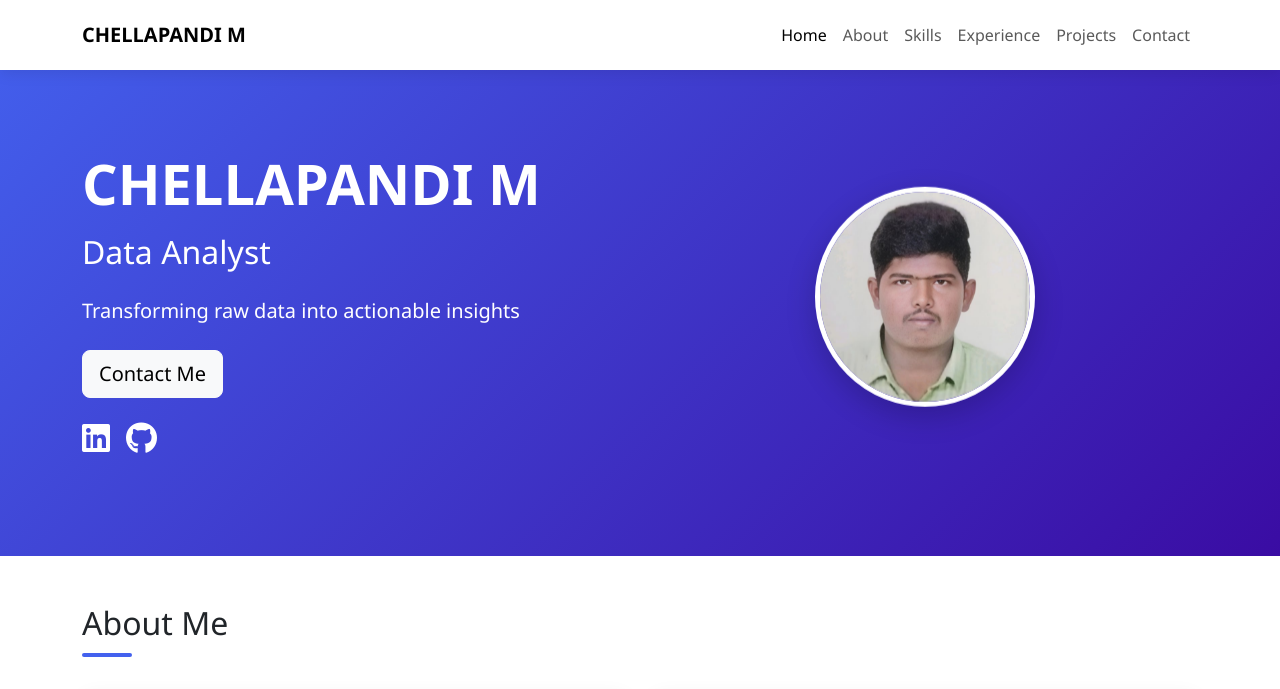
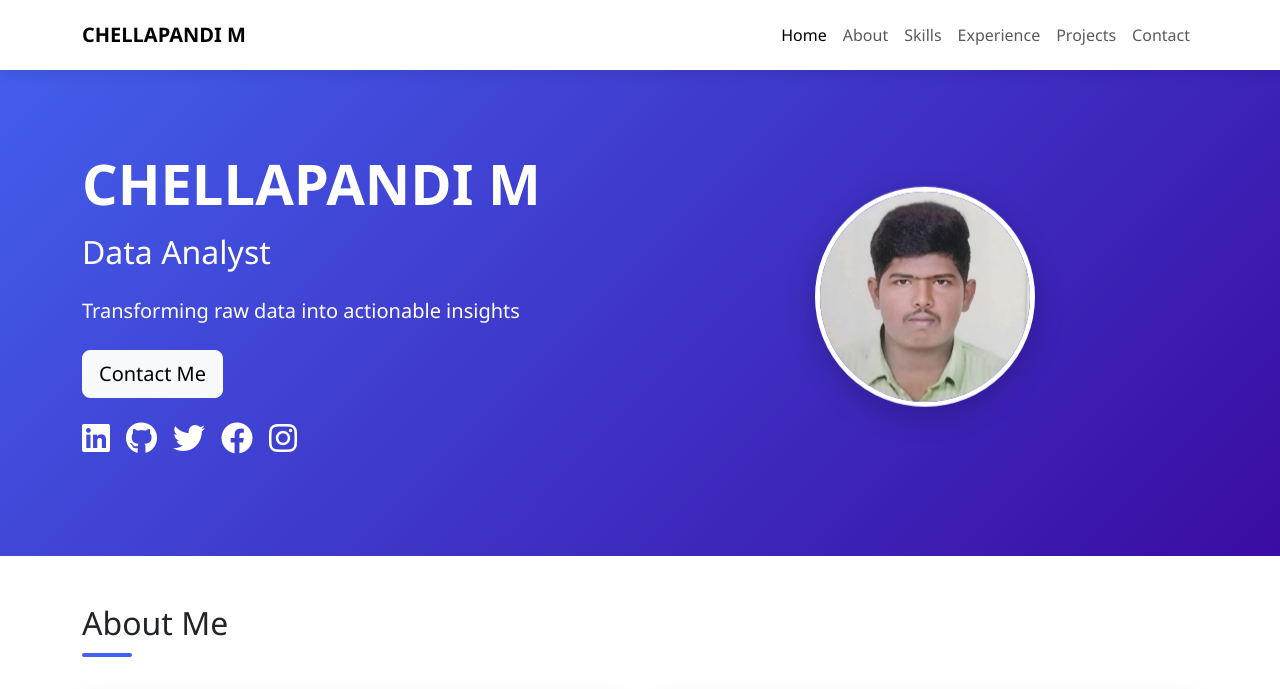
Before and after one commit to chellapandiM/Portfolio, a plain HTML site: page index.html in a window 1280 px wide. Shown: the top 689 px of the page. Drawn offline with nearby package versions, Linux system fonts and the light colour scheme.

Commit message:
Update index.html

```diff
--- a/index.html
+++ b/index.html
@@ -327,6 +327,16 @@
                         <a href="https://github.com/chellapandiM" class="text-white" target="_blank">
                             <i class="fab fa-github fa-2x"></i>
                         </a>
+                            <a href="https://x.com/chellapandimcp3" class="text-white" target="_blank">
+        <i class="fab fa-twitter fa-2x"></i>
+    </a>
+    <a href="https://www.facebook.com/chellapandimcp/" class="text-white" target="_blank">
+        <i class="fab fa-facebook fa-2x"></i>
+    </a>
+    <a href="https://www.instagram.com/chellapandimcp/" class="text-white" target="_blank">
+        <i class="fab fa-instagram fa-2x"></i>
+    </a>
+
                     </div>
                 </div>
                 <div class="col-lg-6 order-lg-2 order-1 mb-4 mb-lg-0 text-center">
@@ -420,7 +430,7 @@
                             <span class="skill-badge">MySQL</span>
                             <span class="skill-badge">Excel</span>
 <!--                             <span class="skill-badge">ETL</span> -->
-                            <span class="skill-badge"></span>
+<!--                             <span class="skill-badge"></span> -->
                         </div>
                     </div>
                 </div>
@@ -495,23 +505,7 @@
                     </div>
                 </div>
 
-<!--                 <!-- Project 2 -->
-<!--                 <div class="col-lg-3 col-md-6 mb-4" data-aos="fade-up" data-aos-delay="100">
-                    <div class="card project-card h-100">
-                         <img src="smart urban.jpg" class="card-img-top project-img" alt="Smart Urban Lighting">
-                        <div class="card-body">
-                            <h5 class="card-title">Smart Urban Lighting</h5>
-                            <p class="card-text">Developed an IoT-based lighting system to optimize energy use based on motion and light sensors.</p>
-                            <div class="d-flex flex-wrap">
-                                <span class="badge bg-primary me-2 mb-2">IoT</span>
-                                <span class="badge bg-primary me-2 mb-2">Data Analysis</span>
-                            </div>
-                        </div>
-                        <div class="card-footer bg-transparent">
-                            <small class="text-muted">EDII Hackathon | Aug 2024</small>
-                        </div>
-                    </div>
-                </div> --> -->
+
 
                 <!-- Project 3 -->
                 <div class="col-lg-3 col-md-6 mb-4" data-aos="fade-up" data-aos-delay="200">
@@ -710,7 +704,7 @@
             </div>
             <hr class="my-4 bg-light opacity-25">
             <div class="text-center">
-                <p class="mb-0">&copy; 2024 Chellapandi M. All rights reserved.</p>
+                <p class="mb-0">&copy; 2025 Chellapandi M. All rights reserved.</p>
             </div>
         </div>
     </footer>
```
